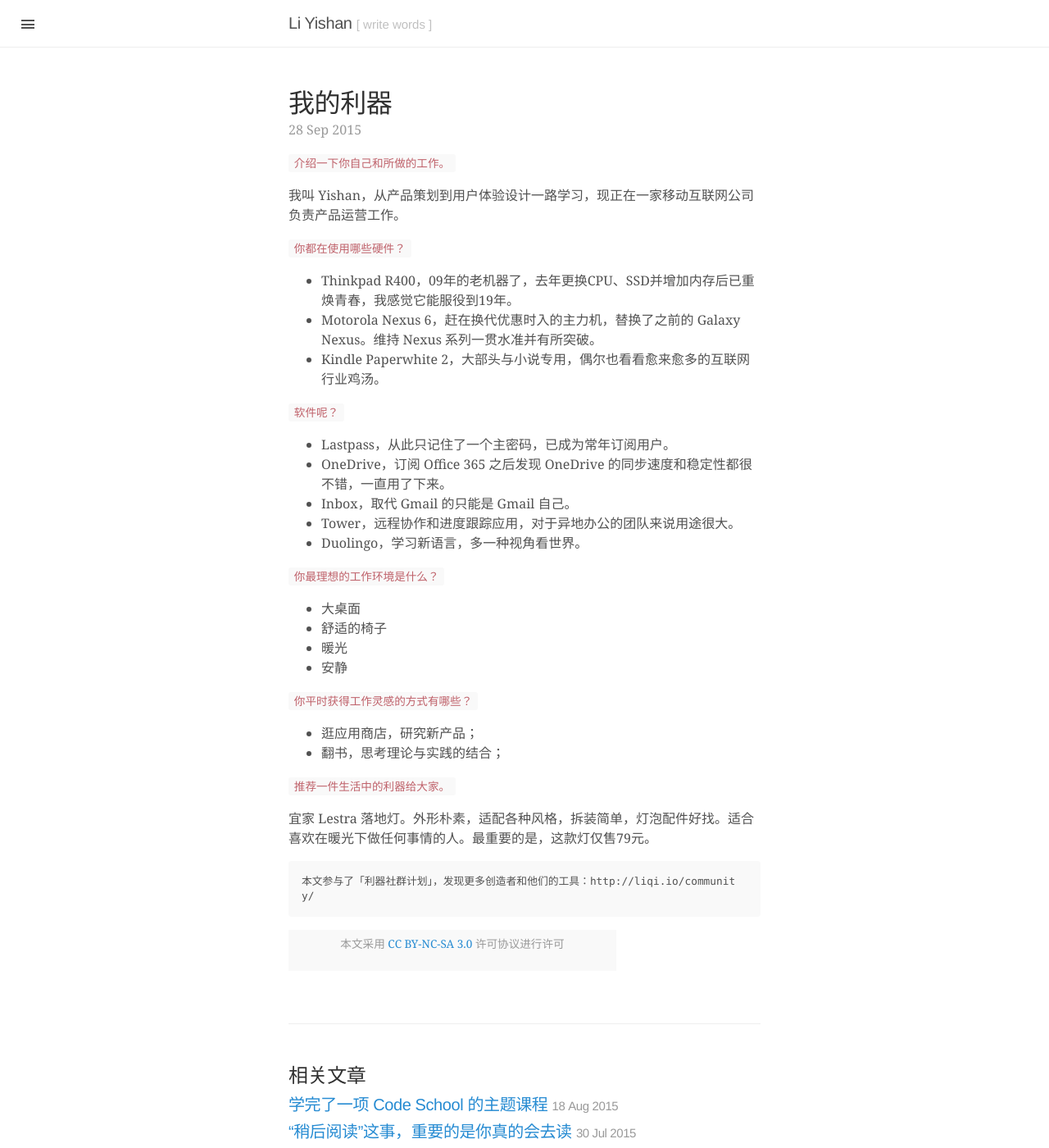
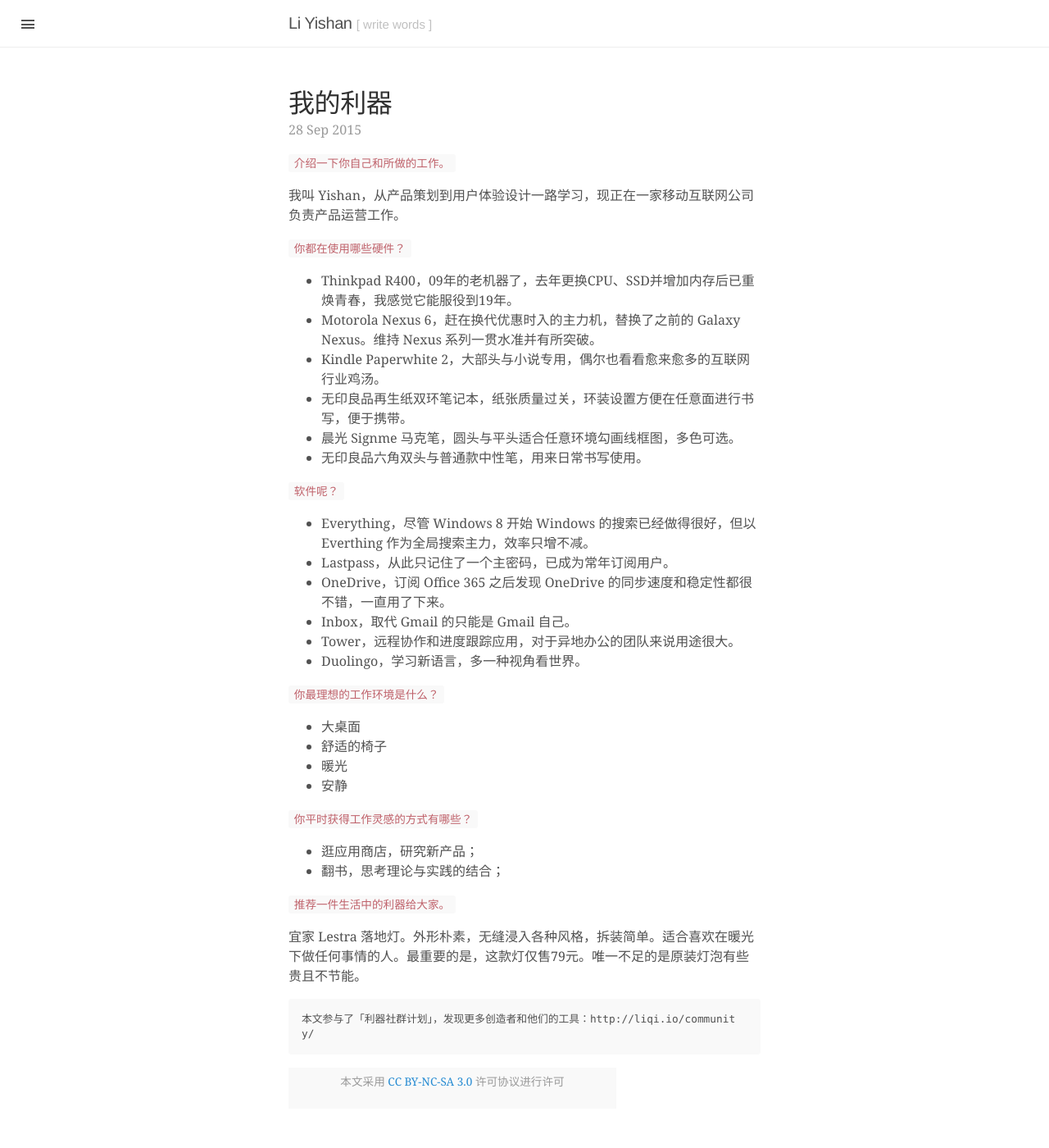
Before and after one commit to yishan/lysh, a Jekyll site: the page built from _posts/2015-09-28-liqi.md, in a window 1280 px wide and 1400 px high. Shown: the whole window at 82% size. Built offline with Jekyll 4.4.1, drawn with Linux system fonts in a browser that asks for light colours; Markdown is read by kramdown in place of the engine named in the settings; comment, search, counter and statistics services are not loaded.

Commit message:
更新文章

```diff
--- a/_posts/2015-09-28-liqi.md
+++ b/_posts/2015-09-28-liqi.md
@@ -14,10 +14,14 @@
 - Thinkpad R400，09年的老机器了，去年更换CPU、SSD并增加内存后已重焕青春，我感觉它能服役到19年。
 - Motorola Nexus 6，赶在换代优惠时入的主力机，替换了之前的 Galaxy Nexus。维持 Nexus 系列一贯水准并有所突破。
 - Kindle Paperwhite 2，大部头与小说专用，偶尔也看看愈来愈多的互联网行业鸡汤。
+- 无印良品再生纸双环笔记本，纸张质量过关，环装设置方便在任意面进行书写，便于携带。
+- 晨光 Signme 马克笔，圆头与平头适合任意环境勾画线框图，多色可选。
+- 无印良品六角双头与普通款中性笔，用来日常书写使用。
 
 
 `软件呢？`
 
+- Everything，尽管 Windows 8 开始 Windows 的搜索已经做得很好，但以 Everthing 作为全局搜索主力，效率只增不减。
 - Lastpass，从此只记住了一个主密码，已成为常年订阅用户。
 - OneDrive，订阅 Office 365 之后发现 OneDrive 的同步速度和稳定性都很不错，一直用了下来。
 - Inbox，取代 Gmail 的只能是 Gmail 自己。
@@ -41,7 +45,7 @@
 
 `推荐一件生活中的利器给大家。`
 
-宜家 Lestra 落地灯。外形朴素，适配各种风格，拆装简单，灯泡配件好找。适合喜欢在暖光下做任何事情的人。最重要的是，这款灯仅售79元。
+宜家 Lestra 落地灯。外形朴素，无缝浸入各种风格，拆装简单。适合喜欢在暖光下做任何事情的人。最重要的是，这款灯仅售79元。唯一不足的是原装灯泡有些贵且不节能。
 
 
     本文参与了「利器社群计划」，发现更多创造者和他们的工具：http://liqi.io/community/
```
